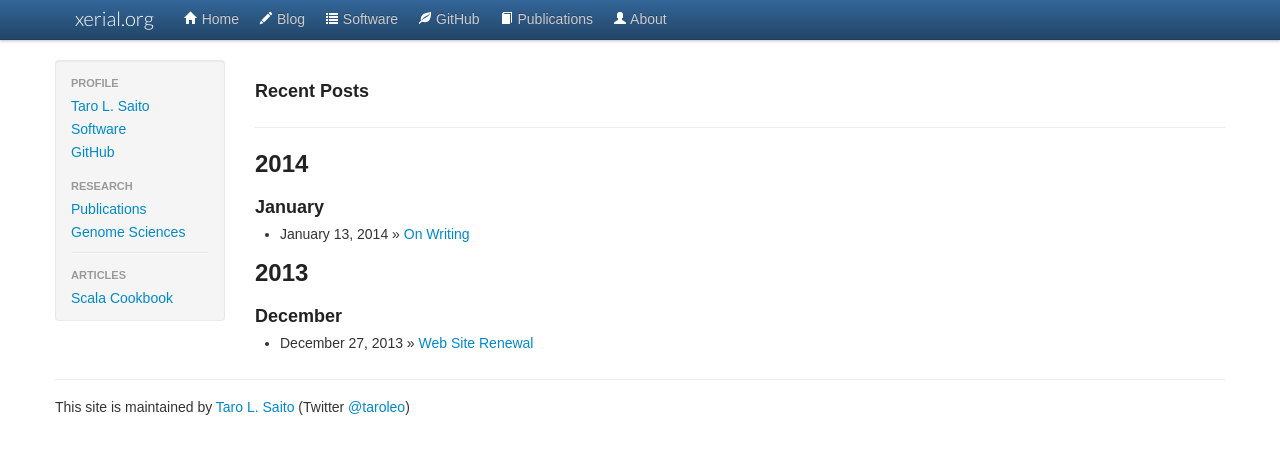
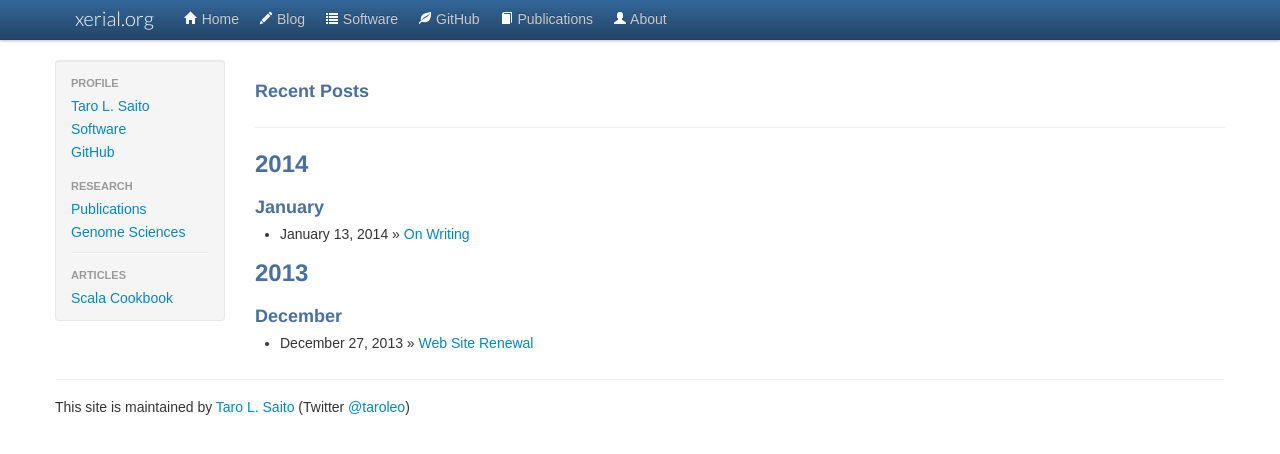
Before and after one commit to xerial/xerial.github.com, a Jekyll site: the page built from archive.html, in a window 1280 px wide. Shown: the top 454 px of the page. Built offline with Jekyll 4.4.1, drawn with Linux system fonts in a browser that asks for light colours; Markdown is read by kramdown in place of the engine named in the settings.

Commit message:
Fix color

```diff
--- a/style/style.css
+++ b/style/style.css
@@ -3,7 +3,8 @@
 @import url(http://fonts.googleapis.com/css?family=Open+Sans)
 
 body {
- font: 14px/1.231 arial, Helvetica, sans-serif;
+ /*font: 14px/1.231 arial, Helvetica, sans-serif;*/
+ font-family: "Fuller Sans", Helvetica, Arial, "Lucida Grande", sans-serif;
  color:#000;
  font-weight:400;
 }
@@ -13,8 +14,8 @@ p, a, li {
 }
 
 h1, h2, h3, h4, h5, h6 {
- font-family: arial, Helvetica, sans-serif;
-  color:#222;
+  font-family: "Fuller Sans", Helvetica, Arial, "Lucida Grande", sans-serif;
+  color:#456fa6;
   margin:12px 0 5px;
 }
 
```
